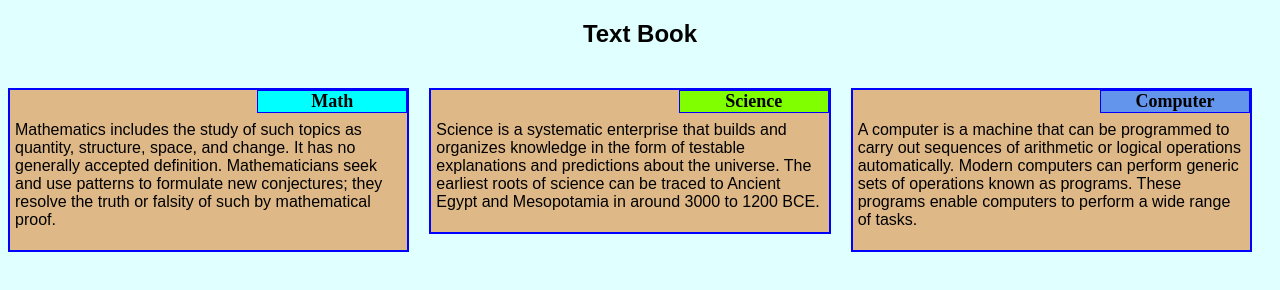
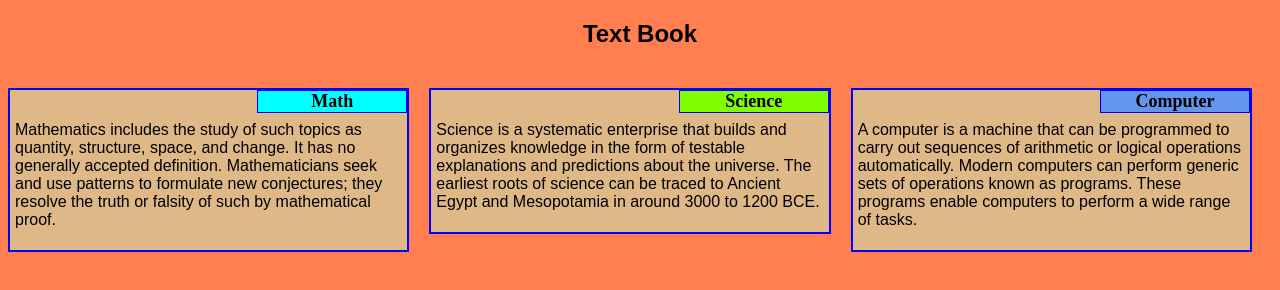
Before and after one commit to Gaya1858/Gaya1858.github.io, a plain HTML site: page module2-solution/index.html in a window 1280 px wide. Drawn offline with Linux system fonts and the light colour scheme.

Commit message:
small change

```diff
--- a/module2-solution/css/style.css
+++ b/module2-solution/css/style.css
@@ -2,7 +2,7 @@
     box-sizing: border-box;
 }
 body{
-    background-color: lightcyan;
+    background-color: coral;
 
 }
 h1{
```
